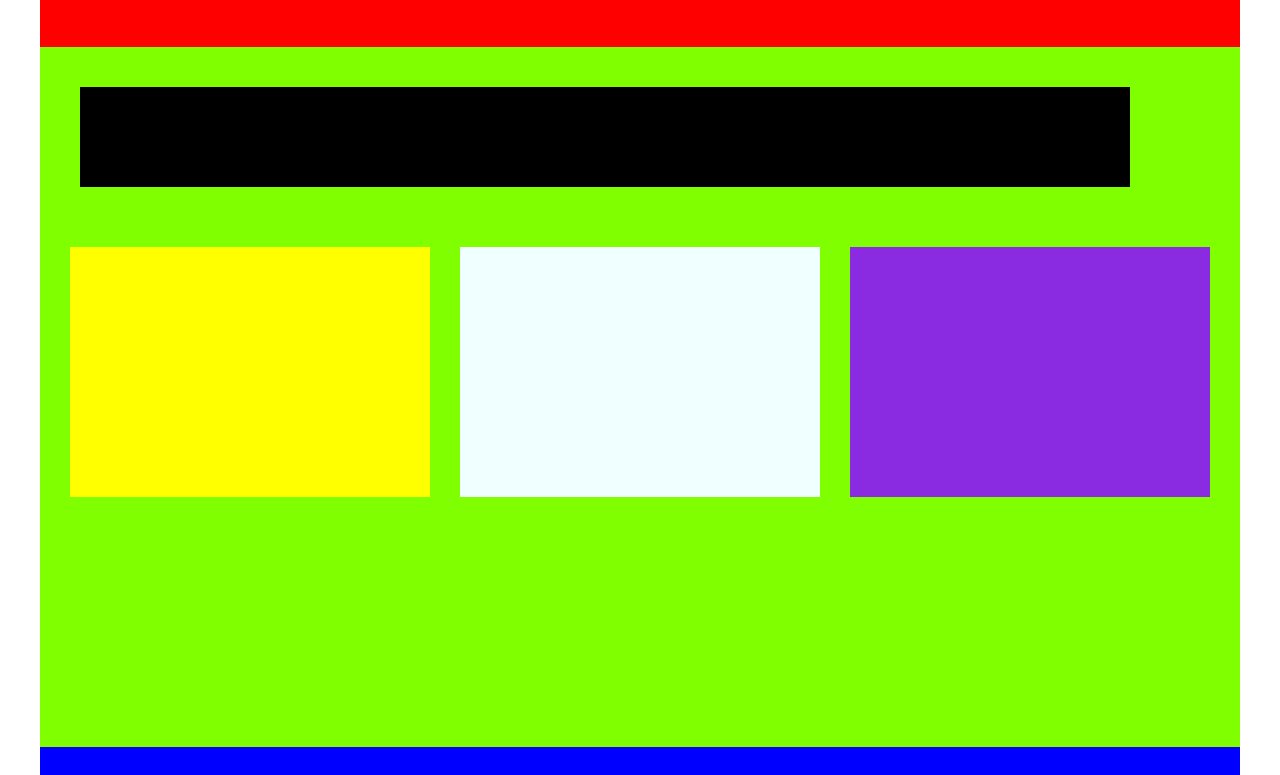
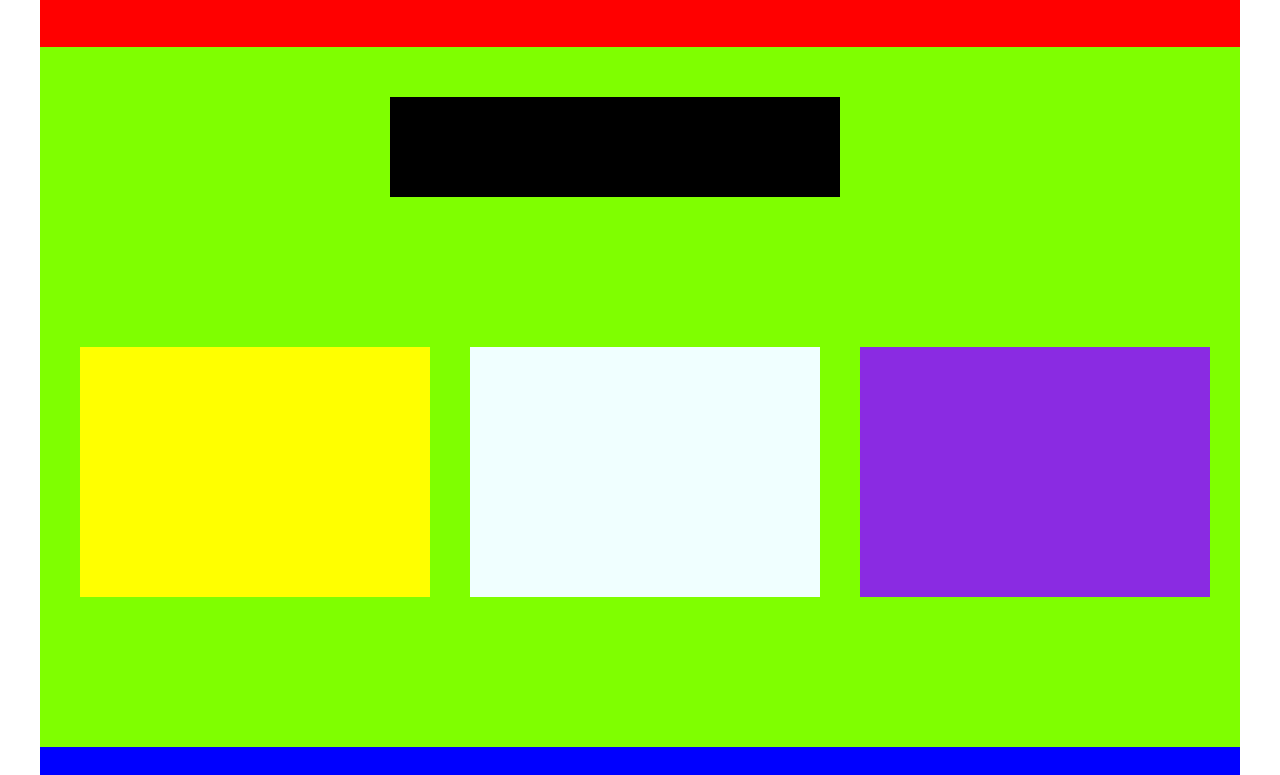
Before and after one commit to meinwissenschaft/unidad4, a plain HTML site: page index.html in a window 1280 px wide. Shown: the part 711-1486 px from the top of the page. Drawn offline with Linux system fonts and the light colour scheme.

Commit message:
Update estilodecajas.css

```diff
--- a/estilodecajas.css
+++ b/estilodecajas.css
@@ -68,44 +68,38 @@
    background-color: chartreuse;
  }
  #Sec2Cont1{
-  width: 1050px;
+  width: 450px;
   height: 100px;
   background-color: black;
-  position: absolute;
-  left: 50px;
-  margin-top: 40px;
-  margin-right: 30px;
-  margin-left: 30px;
+  position: relative;
+  top: 50px;
+  left: 350px;
  }
  #Sec2Cont2{
-  width: 360px;
+  width: 350px;
   height: 250px;
   background-color: yellow;
   float: left;
-  top: 250px  ;
-  margin-left: 20px;
+  margin-left: 40px;
   margin-top: 200px;
-  margin-left: 30px;
  }
  #Sec2Cont3{
-  width: 360px;
+  width: 350px;
   height: 250px;
   background-color: azure;
   float: left;
-  top: 250px  ;
-  margin-left: 20px;
+  top: 250px;
+  margin-left: 40px;
   margin-top: 200px;
-  margin-left: 30px;
  }
  #Sec2Cont4{
-  width: 360px;
+  width: 350px;
   height: 250px;
   background-color: blueviolet;
   float: left;
-  top: 250px  ;
-  margin-left: 20px;
+  top: 250px;
+  margin-left: 40px;
   margin-top: 200px;
-  margin-left: 30px;
  }
  /*************************************************** Seccion 3************************************/
  #sect3{
```
